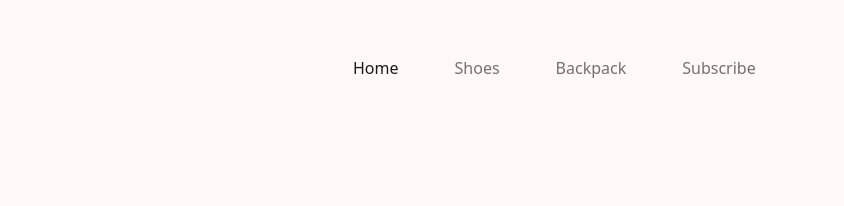
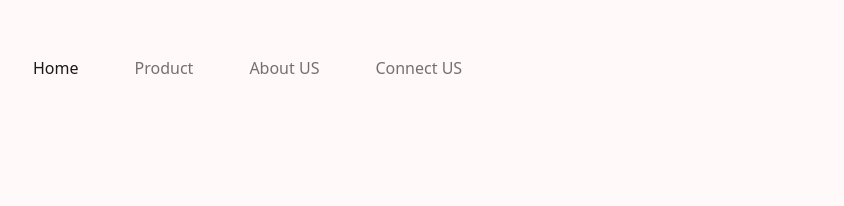
Before and after one commit to SajibNath2021/Assignment-02, a plain HTML site: page index.html in a window 1280 px wide. Shown: the top 206 px of the page, 436-1280 px from the left. Drawn offline with nearby package versions, Linux system fonts and the light colour scheme.

Commit message:
not setisfy

```diff
--- a/index.css
+++ b/index.css
@@ -1,27 +1,34 @@
 
-
+body{
+    width: 100%;
+}
 .Menue{
     margin-left: 300px;
     max-width: 90%;
     margin: auto;
 
 }
-div#navbarNav {
-    margin-left: 20rem;
+
+@media(max-width:375px){
+    body{
+        width: 115%;
+    }
 }
-
-@media(min-width:1024px){
+@media(min-width:768px){
     a.nav-link {
         margin-left: 40px;
     }
+
     .Meanu{
         margin-left: 350px;
     }
 
 }
+.Walcome-page{
+    background-color: #fff9f9;
 
 
-
+}
 
 /*end of nav*/
 .img1 img{
@@ -44,16 +51,7 @@ button.btn{
     height: 60px;
     border-radius: 10px;
 }
-.Walcome-page{
-    background-color: #fff9f9;
-    height: 700px;
 
-}
-@media(max-width:576px){
-    .Walcome-page{
-        height: 900px;
-    }
-}
 
 
 /*casualShoes*/
--- a/index.html
+++ b/index.html
@@ -26,13 +26,13 @@
                 <a class="nav-link active" aria-current="page" href="#home">Home</a>
               </li>
               <li class="nav-item">
-                <a class="nav-link" href="#shoes">Shoes</a>
+                <a class="nav-link" href="#shoes">Product</a>
               </li>
               <li class="nav-item">
-                <a class="nav-link" href="#backpack">Backpack</a>
+                <a class="nav-link" href="#backpack">About US</a>
               </li>
               <li class="nav-item">
-                <a class="nav-link " href="#subscribe" tabindex="-1">Subscribe</a>
+                <a class="nav-link " href="#subscribe" tabindex="-1">Connect US</a>
               </li>
             </ul>
           </div>
```
